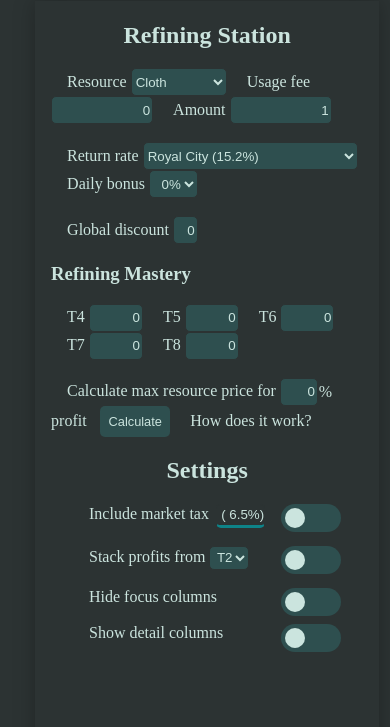
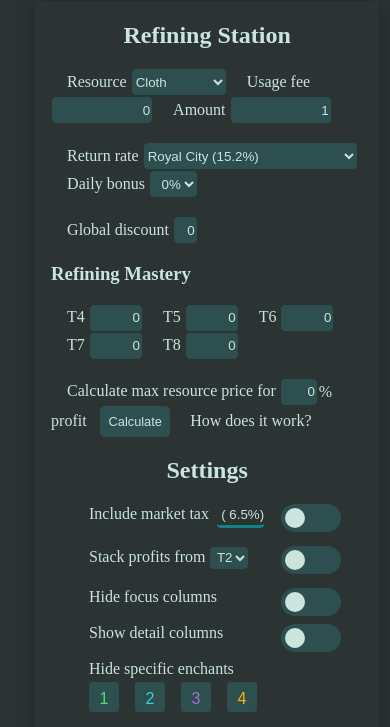
Before and after one commit to Brannstroom/ao-refining-transmuting, a plain HTML site: page index.html in a window 390 px wide. Shown: the part 116-843 px from the top of the page. Drawn offline with Linux system fonts and the light colour scheme.

Commit message:
Testing function to hide specific enchants.

```diff
--- a/index.html
+++ b/index.html
@@ -137,6 +137,18 @@
                         <input type="checkbox" id="profile-settings-detail-columns" onchange="toggleColumns('detail');saveSettings(this);">
                         <span class="slider round"></span>
                     </label>
+                </div>
+                <br>
+
+                <div>
+                    <label class="text-label" for="hide-enchants">Hide specific enchants</label>
+
+                    <div class="hide-enchants-div">
+                        <button class="profile-button hide-enchants-button" id="hide-enchants-button-4" style="color:#ffb401;" onclick="hideEnchant(4)">4</button>
+                        <button class="profile-button hide-enchants-button" id="hide-enchants-button-3" style="color:#a072d7;" onclick="hideEnchant(3)">3</button>
+                        <button class="profile-button hide-enchants-button" id="hide-enchants-button-2" style="color:#3fcdd9;" onclick="hideEnchant(2)">2</button>
+                        <button class="profile-button hide-enchants-button" id="hide-enchants-button-1" style="color:#5cd97c;" onclick="hideEnchant(1)">1</button>
+                    </div>
                 </div>
             </div>
 
--- a/scripts/main.js
+++ b/scripts/main.js
@@ -2178,6 +2178,14 @@ function loadFromLocalStorage(type) {
         if(product_price != null) {
             table.rows[i].cells[4].getElementsByTagName("input")[0].value = product_price;
         }
+
+        let enchant = tier.split(".")[1];
+        let hideEnchant = localStorage.getItem("hide-enchant-"+enchant);
+        if(hideEnchant != null && hideEnchant == "true") {
+            table.rows[i].classList.add("hidden-row");
+            let button = document.getElementById("hide-enchants-button-"+enchant);
+            button.classList.toggle("button-is-active");
+        }
     }
 
     if(type == "init") return;
@@ -2575,6 +2583,26 @@ function hideRows() {
         if(value1 == 0 && value2 == 0) {
             rows[i].classList.toggle("hidden-row", hide_switch.checked);
         }
+    }
+}
+
+function hideEnchant(enchant) {
+    let table = document.getElementById("resouce-table-body");
+    let rows = table.rows;
+    for(let i = 0; i < rows.length; i++) {
+        let foundEnchant = rows[i].cells[0].innerHTML.split(".")[1];
+        if(foundEnchant == enchant) {
+            rows[i].classList.toggle("hidden-row");
+        }
+    }
+
+    let button = document.getElementById("hide-enchants-button-"+enchant);
+    button.classList.toggle("button-is-active");
+
+    if(localStorage.getItem("hide-enchant-"+enchant) == "true") {
+        localStorage.setItem("hide-enchant-"+enchant, "false");
+    } else {
+        localStorage.setItem("hide-enchant-"+enchant, "true");
     }
 }
 
--- a/styles/index.scss
+++ b/styles/index.scss
@@ -362,4 +362,24 @@ footer {
     color: white;
     text-align: center;
     font-size: 0.8rem;
-  }
+}
+
+.hide-enchants-div {
+    height: 40px;
+    width: fit-content;
+    padding-top: 4px;
+}
+
+.hide-enchants-button {
+    height: 30px;
+    width: 30px;
+    border-radius: 10%;
+    text-align: center;
+}
+
+.button-is-active {
+    background-color: $color2;
+    color: $color4;
+    box-shadow: 0 2px #666;
+    transform: translateY(2px);
+}
```
Also changed, not shown: styles/index.css, 1 other file.
